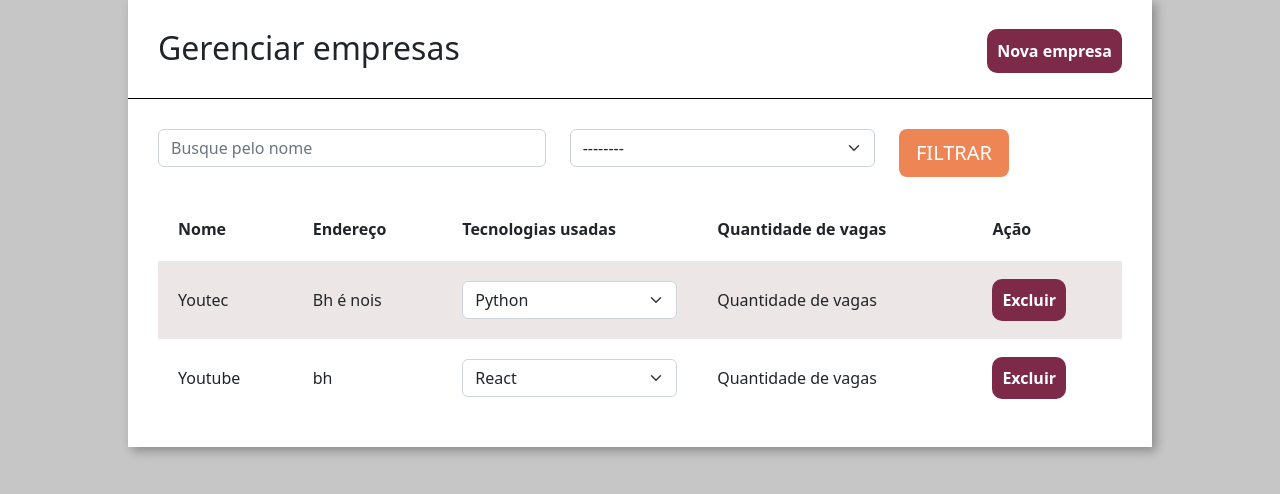
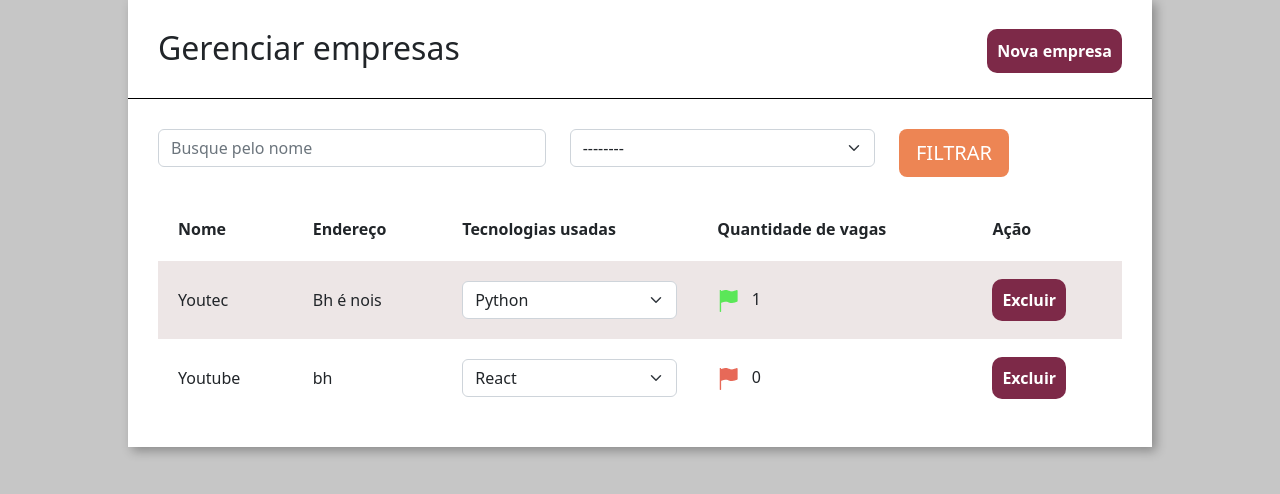
Before and after one commit to ThalitaAlves783/GerenciadorProcessosSeletivos--Python, a Django app: page /home/empresas/ in a window 1280 px wide. Shown: the part 95-589 px from the top of the page. Run offline with Django 4.2, Linux system fonts and the light colour scheme; data comes from the database, SQL or seed files in the repository; both versions use the stored data as it was after the commit.

Commit message:
listagem de empresas

```diff
--- a/empresa/models.py
+++ b/empresa/models.py
@@ -29,6 +29,10 @@ class Empresa(models.Model):
     def __str__(self):
         return self.nome
 
+    def qtd_vagas(self):
+        return Vagas.objects.filter(empresa__id=self.id).count()
+
+
 class Vagas(models.Model):
     choices_experiencia = (
         ('J', 'Júnior'),
--- a/empresa/templates/empresa.html
+++ b/empresa/templates/empresa.html
@@ -65,7 +65,12 @@
                                 </select>
                             </td>
                             <td>
-                                Quantidade de vagas
+                                {% if empresa.qtd_vagas > 0 %}
+                                    <img src="{% static 'empresa/img/flag_green.png' %}">
+                                {% else %}
+                                <img src="{% static 'empresa/img/flag_red.png' %}">
+                                {% endif %}
+                                &nbsp&nbsp{{empresa.qtd_vagas}}
                             </td>
                             <td>
                                 <a href="{% url 'excluir_empresa' empresa.id %}" class="btn-excluir">Excluir</a>
```
Also changed, not shown: db.sqlite3, media/logo_empresa/Guilherme_Henrique_01_n1pLbEg.png (added), media/logo_empresa/WhatsApp_Image_2022-11-10_at_09.25.43_1.jpeg (added), templates/static/empresa/img/flag_green.png (added), templates/static/empresa/img/flag_red.png (added).
